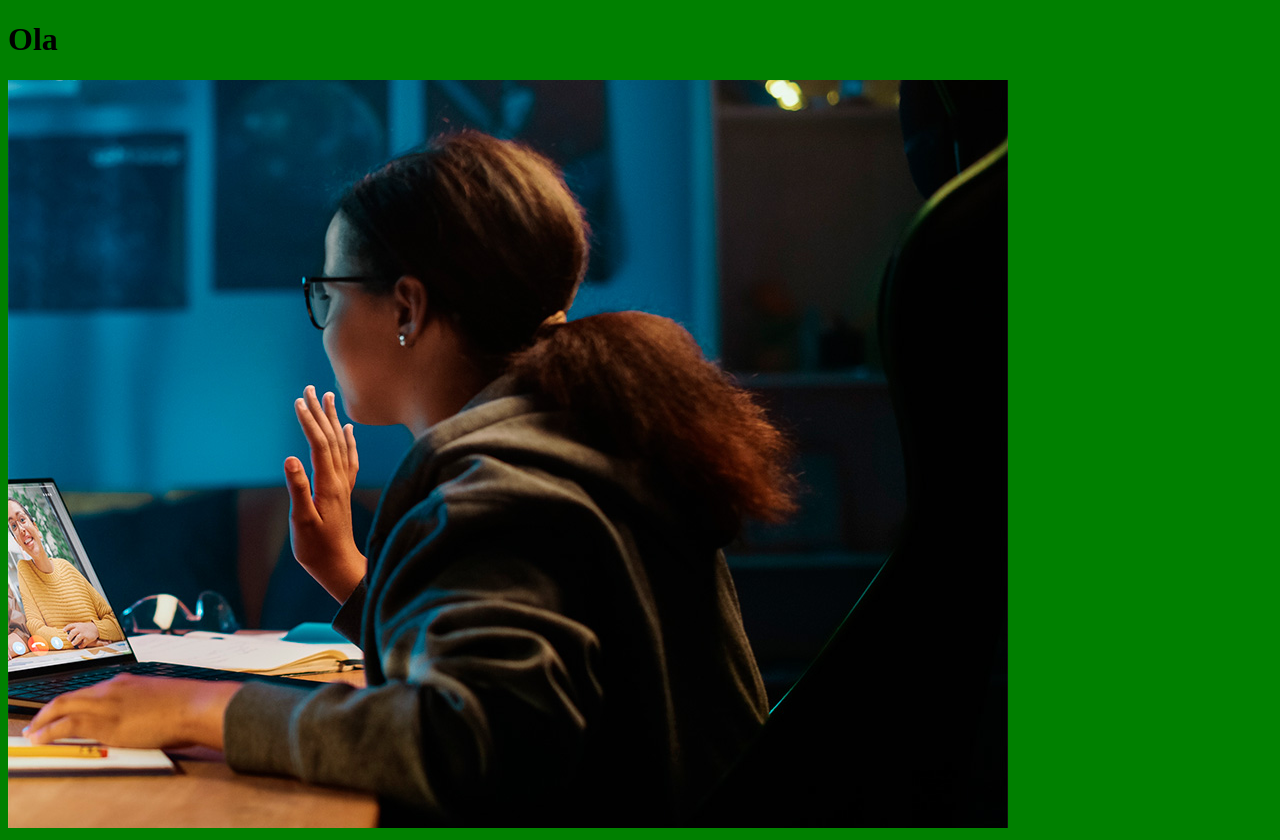
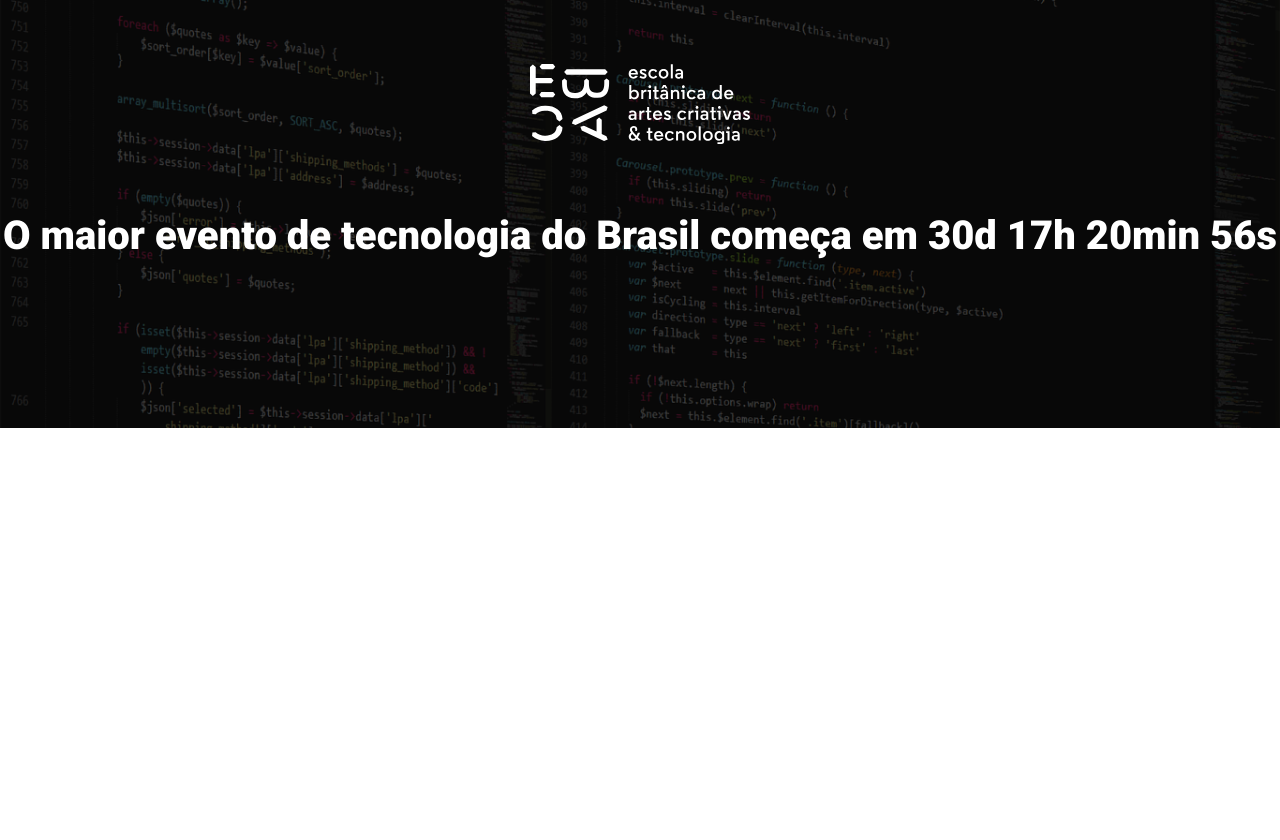
Before and after one commit to sergiojunior82/ebac_tech_talks, a website built with Parcel: page src/index.html in a window 1280 px wide. After the commit the page ends 800 px from the top, so only its background shows below. Built offline with nearby package versions, Linux system fonts and the light colour scheme.

Commit message:
create hero

```diff
--- a/src/index.html
+++ b/src/index.html
@@ -3,12 +3,22 @@
 <head>
   <meta charset="UTF-8">
   <meta name="viewport" content="width=device-width, initial-scale=1.0">
+  <link rel="preconnect" href="https://fonts.googleapis.com">
+  <link rel="preconnect" href="https://fonts.gstatic.com" crossorigin>
+  <link href="https://fonts.googleapis.com/css2?family=Roboto:wght@400;700;900&display=swap" rel="stylesheet">
+
   <link rel="stylesheet" href="styles/main.scss">
   <title>EBAC Talks</title>
 </head>
 <body>
-  <h1>Ola</h1>
-  <img src="./images/backend.png" alt="">
+  <header class="hero">
+    <div class="hero__container">
+      <img class="hero__logo" src="./images/ebac_logo.svg" alt="EBAC">
+      <p class="hero__text">
+        O maior evento de tecnologia do Brasil começa em 30d 17h 20min 56s
+      </p>
+    </div>
+  </header>
 
   <script src="scripts/main.js"></script>
 </body>
--- /dev/null
+++ b/src/styles/_hero.scss
@@ -0,0 +1,53 @@
+.hero {
+  padding-top: 64px;
+  padding-bottom: 100px;
+  background-image: url(../images/fundo.png);
+  background-repeat: no-repeat;
+  background-size: cover;
+  position: relative;
+
+  &__container {
+    position: relative;
+  }
+
+  &::before {
+    position: absolute;
+    content: '';
+    top: 0;
+    left: 0;
+    width: 100%;
+    height: 100%;
+    background-color: #000;
+    opacity: .7;
+
+  }
+
+  &__text{
+    margin-top: 64px;
+    margin-bottom: 64px;
+    font-size: 40px;
+    line-height: 56px;
+    font-weight: 800;
+    text-align: center;
+
+  }
+
+  &__logo {
+    margin: 0 auto;
+    height: 80px;
+    display: block;
+  }
+
+  @media (max-width: 640px) {
+    padding: 40px 0;
+    &__logo {
+      height: 40px;
+    }
+    &__text {
+      font-size: 22px;
+      line-height: 24px;
+      margin: 24px 0;
+    }
+  }
+
+}
--- a/src/styles/main.scss
+++ b/src/styles/main.scss
@@ -1,3 +1,23 @@
-body {
-  background-color: green;
+@use 'hero';
+
+* {
+  margin: 0;
+  padding: 0;
+  box-sizing: border-box;
+  font-family: Roboto, sans-serif;
+  color: #fff;
 }
+
+.container {
+  max-width: 960px;
+  width: 100%;
+  margin: 0 auto;
+
+  @media (max-width: 640px) {
+    max-width: 80%;
+  }
+
+  @media (max-width: 1024px) {
+    max-width: 90%;
+  }
+}
```
